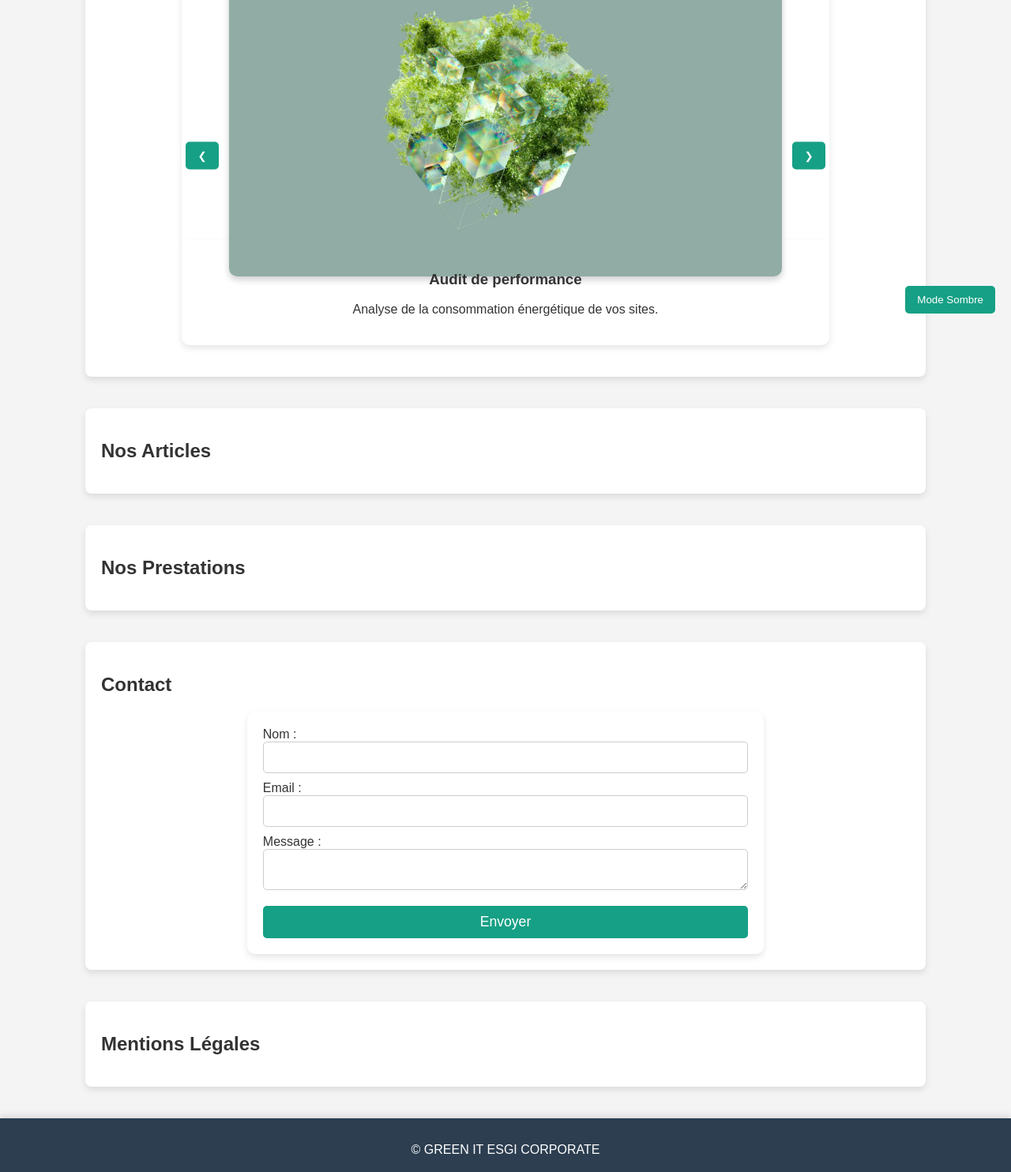
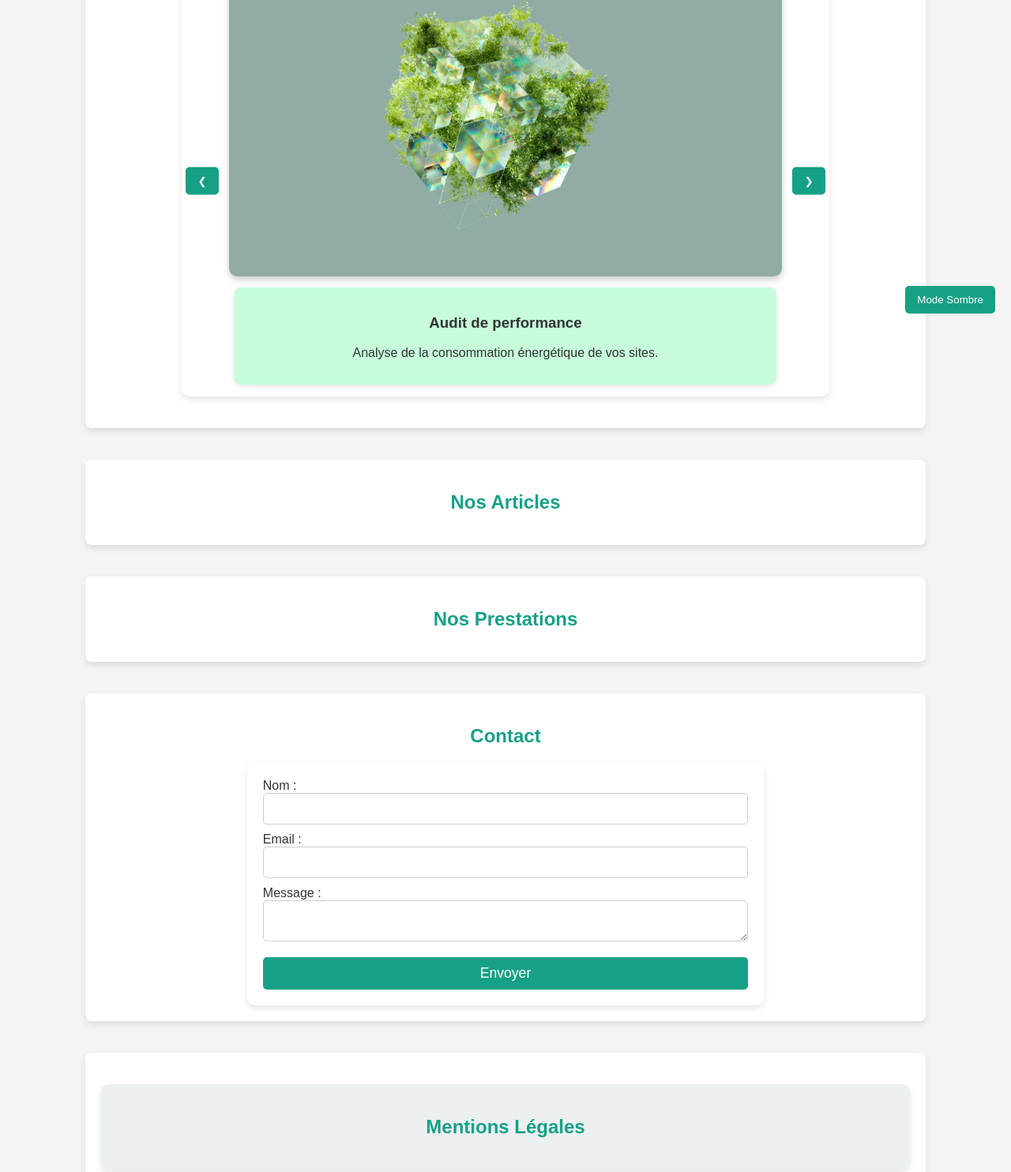
Before and after one commit to alexisb31/TPGREEN, a plain HTML site: page frontend/index.html in a window 1280 px wide. Shown: the part 383-1867 px from the top of the page at 79% size. Drawn offline with Linux system fonts and the light colour scheme; no server answers.

Commit message:
écriture RdME + finitions css

```diff
--- a/frontend/css/styles.css
+++ b/frontend/css/styles.css
@@ -76,13 +76,17 @@ nav ul li a:hover {
 .carousel-slide img:hover {
     transform: scale(1.05);
 }
-
 .carousel-content {
-    padding: 20px;
-    background: rgba(255, 255, 255, 0.8);
-    border-radius: 10px;
-    margin-top: -50px;
-    box-shadow: 0 4px 8px rgba(0, 0, 0, 0.1);
+    text-align: center;
+    padding: 15px;
+    background: rgb(199, 252, 219);
+    border-radius: 8px;
+    box-shadow: 0 2px 8px rgba(0, 0, 0, 0.1);
+    margin-top: 10px;
+    margin-bottom: 15px;
+    width: 80%;
+    margin-left: auto;
+    margin-right: auto;
 }
 
 /* Boutons du carrousel */
@@ -141,6 +145,11 @@ section {
     border-radius: 8px;
     box-shadow: 0 4px 8px rgba(0, 0, 0, 0.1);
     animation: fadeIn 1s ease-in-out;
+}
+
+section h2 {
+    text-align: center;
+    color: #16a085;
 }
 
 /* Articles */
@@ -238,6 +247,26 @@ section {
     transform: scale(1.05);
 }
 
+/* Informations de contact */
+.contact-info-container {
+    background: #ecf0f1;
+    padding: 20px;
+    border-radius: 10px;
+    box-shadow: 0 4px 8px rgba(0, 0, 0, 0.1);
+    margin-top: 20px;
+    text-align: center;
+}
+
+/* Mentions légales */
+.mentions-container {
+    background: #ecf0f1;
+    padding: 20px;
+    border-radius: 10px;
+    box-shadow: 0 4px 8px rgba(0, 0, 0, 0.1);
+    margin-top: 20px;
+    text-align: center;
+}
+
 /* Footer */
 footer {
     text-align: center;
--- a/frontend/index.html
+++ b/frontend/index.html
@@ -79,8 +79,10 @@
         </section>
 
         <section id="mentions-legales">
-            <h2>Mentions Légales</h2>
-            <p id="mentions-content"></p>
+            <div class="mentions-container">
+                <h2>Mentions Légales</h2>
+                <p id="mentions-content"></p>
+            </div>
         </section>
     </main>
 
```
Also changed, not shown: README.md, frontend/assets/prestation5.webp (added), frontend/assets/prestation6.webp (added), 1 other file.
